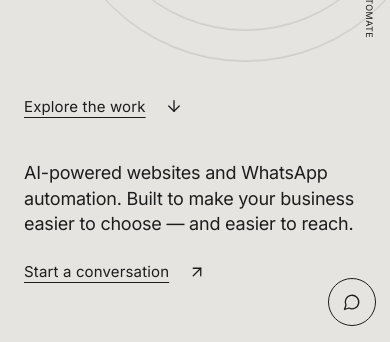
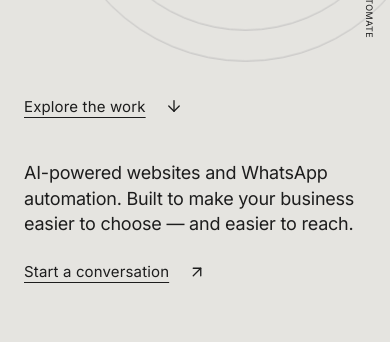
Before and after one commit to devbhattacharya-ai/dev-ai-studio, a Next.js app: page / in a window 390 px wide. Shown: the part 502-844 px from the top of the page. Built offline with nearby package versions, Linux system fonts and the light colour scheme.

Commit message:
Hide Plan FAB on ≤760px for a11y sticky pass
In-page WhatsApp and tel CTAs remain the mobile 1-tap path;
scroll motion unchanged. Clears works titles and FAQ chevrons.

```diff
--- a/src/app/studio.css
+++ b/src/app/studio.css
@@ -1942,48 +1942,25 @@ button {
     padding: 20px;
   }
 
-  /* Strong mobile sticky chrome: hide Pause, icon-only Plan FAB (1-tap WA) */
+  /* Phone sticky chrome: no Pause, no Plan FAB — in-page wa.me + tel stay 1-tap.
+     Mid-scroll content (works titles, FAQ chevrons) must never sit under a FAB. */
   .hero-bottom {
-    padding-bottom: calc(96px + env(safe-area-inset-bottom, 0px));
+    padding-bottom: calc(48px + env(safe-area-inset-bottom, 0px));
   }
 
   .site-frame,
   .case-study {
-    padding-bottom: calc(160px + env(safe-area-inset-bottom, 0px));
-  }
-
-  /* Pause is desktop/tablet — frees left content from sticky overlap on phones */
+    padding-bottom: calc(72px + env(safe-area-inset-bottom, 0px));
+  }
+
   .motion-toggle {
     display: none !important;
   }
 
   .assistant-fab {
-    bottom: calc(16px + env(safe-area-inset-bottom, 0px));
-    right: max(14px, env(safe-area-inset-right, 0px));
-    width: 48px;
-    height: 48px;
-    min-width: 48px;
-    min-height: 48px;
-    max-width: 48px;
-    padding: 0;
-    gap: 0;
-    justify-content: center;
-    border-radius: 999px;
-  }
-
-  .assistant-fab-label {
-    position: absolute;
-    width: 1px;
-    height: 1px;
-    padding: 0;
-    margin: -1px;
-    overflow: hidden;
-    clip: rect(0, 0, 0, 0);
-    white-space: nowrap;
-    border: 0;
-  }
-
-  /* Mid-page WA chip duplicates Plan FAB on phone */
+    display: none !important;
+  }
+
   .wa-chip {
     display: none !important;
   }
@@ -1995,7 +1972,7 @@ button {
 
 @media (width <= 420px) {
   .hero-bottom {
-    padding-bottom: calc(120px + env(safe-area-inset-bottom, 0px));
+    padding-bottom: calc(56px + env(safe-area-inset-bottom, 0px));
   }
 
   .site-frame,
```
